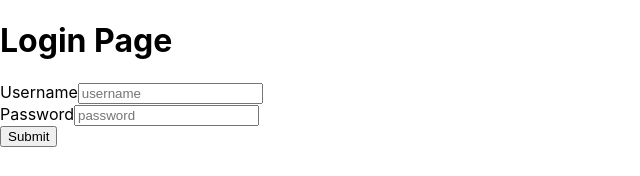
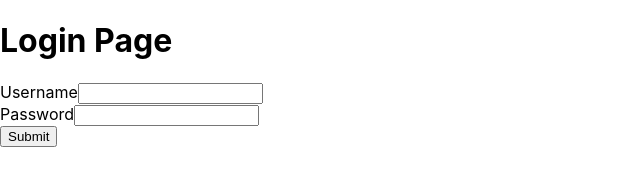
Before and after one commit to bhandariamey/XLogin, a React (Create React App) app: page / in a window 1280 px wide. Shown: the top 176 px of the page, without its empty margins (0-640 px from the left). Built offline with nearby package versions, Linux system fonts and the light colour scheme.

Commit message:
changes as per the link

```diff
--- a/src/App.js
+++ b/src/App.js
@@ -16,6 +16,7 @@
     e.preventDefault()
     if(userNameCheck === userName && passWordCheck === password){
       setDetails(true)
+      setIncorrect(false);
     }
 
     else{
@@ -33,22 +34,17 @@
     { !details && <form onSubmit={handleFormSubmit} className={styles.form}>
 
       <label>Username
-      <input onChange={(e)=>{setUserName(e.target.value)}} type='text' required placeholder='username' value={userName}/>
+      <input onChange={(e)=>{setUserName(e.target.value)}} type='text' name='username' required value={userName}/>
       </label>
 
       <label>Password
-      <input onChange={(e)=>{setPassword(e.target.value)}} type='password' required placeholder='password' value={password}/>
+      <input onChange={(e)=>{setPassword(e.target.value)}} type='password' name= 'password' required value={password}/>
       </label>
 
-      <button style={{width:'max-content'}} type="submit">Submit</button>
+      <button style={{width:'max-content'}} type="submit" name='login'>Submit</button>
     </form>}
 
-
-
     {details && <p>Welcome, user</p>}
-
-
-
 
     </>
     );
```
